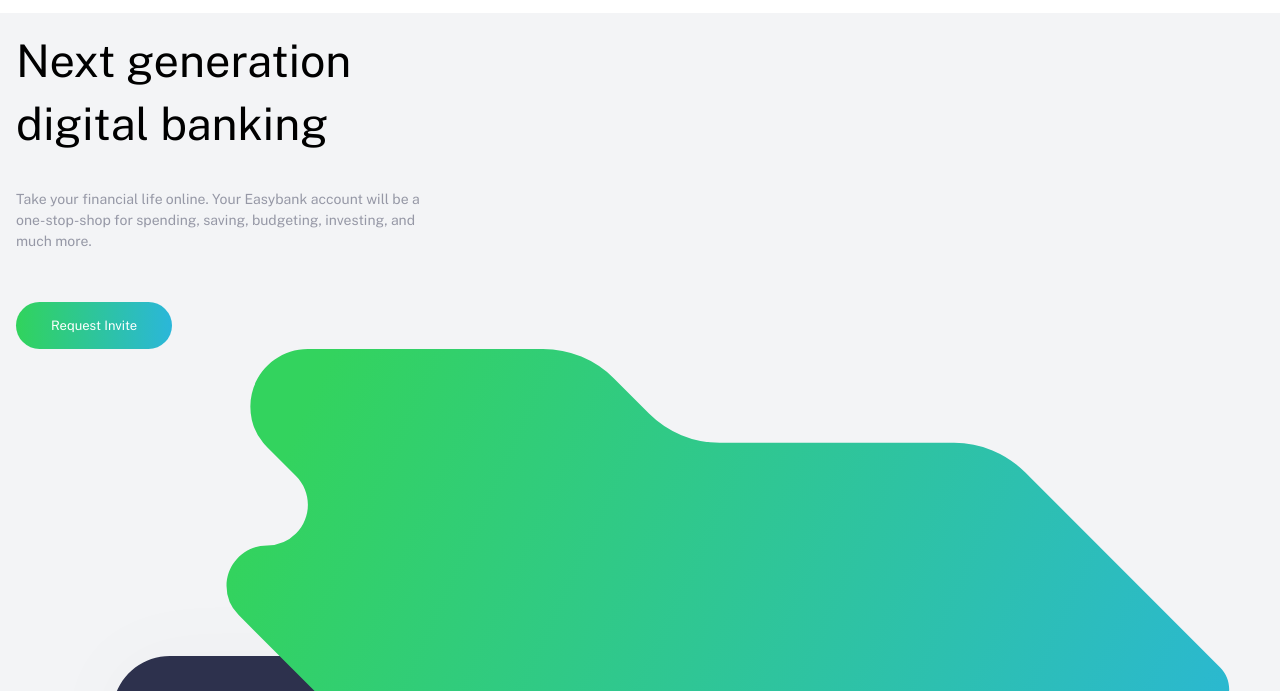
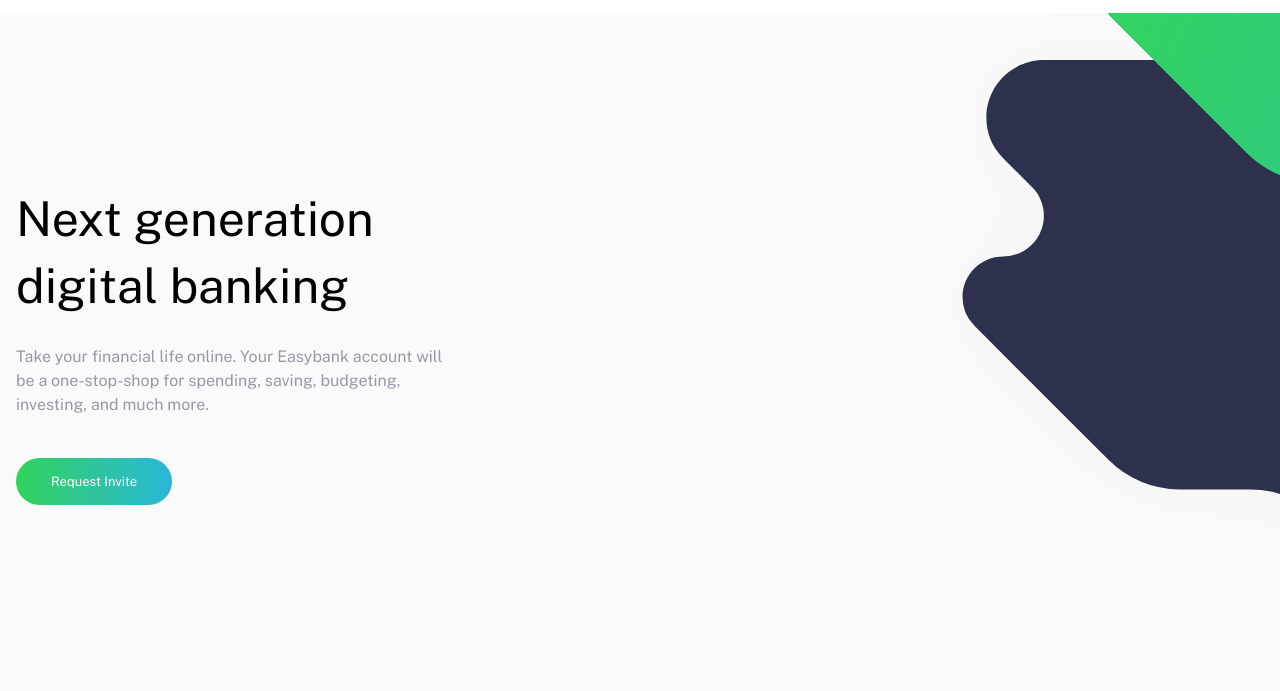
Before and after one commit to ayanb12/EasyBank-Website, a plain HTML site: page index.html in a window 1280 px wide. Shown: the part 67-758 px from the top of the page. Drawn offline with nearby package versions, Linux system fonts and the light colour scheme.

Commit message:
Aligning the header area

```diff
--- a/css/style.css
+++ b/css/style.css
@@ -25,7 +25,7 @@
 body {
   line-height: 1.5;
   color: black;
-  background-color: var(--Light-Grayish-Blue);
+  background-color: var(--Very-Light-Gray);
   font-family: var(--font-family);
 }
 
@@ -43,12 +43,14 @@ li {
   padding: 1rem;
   overflow: hidden;
   margin: auto;
+  height: 100%;
+  width: 100%;
 }
 
 .heading-primary {
   font-weight: 400;
-  font-size: 45px;
-  width: 400px;
+  font-size: 48px;
+  width: 480px;
   height: 120px;
   line-height: 1.4;
   margin-bottom: 40px;
@@ -84,7 +86,7 @@ li {
 
 .para-primary,
 .para-secondary {
-  font-size: 14px;
+  font-size: 16px;
   color: var(--Grayish-Blue);
   margin-bottom: 40px;
   width: 430px;
@@ -152,4 +154,22 @@ li {
 
 .parent-nav .second-content .nav-links li a:hover {
   border-bottom: 3px solid var(--Lime-Green);
+  opacity: 0.7;
 }
+
+/* Header section */
+.main-header {
+  height: 665px;
+  background: url("../images/bg-intro-desktop.svg") no-repeat 890px -260px;
+}
+
+.main-header .parent-content {
+  display: flex;
+  justify-content: start;
+  align-items: center;
+  height: 100%;
+}
+
+.main-header .parent-content .first-content {
+  width: 100%;
+}
--- a/index.html
+++ b/index.html
@@ -54,8 +54,8 @@
 				</div>
 
 				<div class="second-content">
-					<img src="./images/bg-intro-desktop.svg" alt="">
-					<img src="./images/image-mockups.png" alt="">
+					<!-- <img src="./images/bg-intro-desktop.svg" alt=""> -->
+					<!-- <img src="./images/image-mockups.png" alt="" class="mockup"> -->
 				</div>
 			</div>
 		</div>
```
